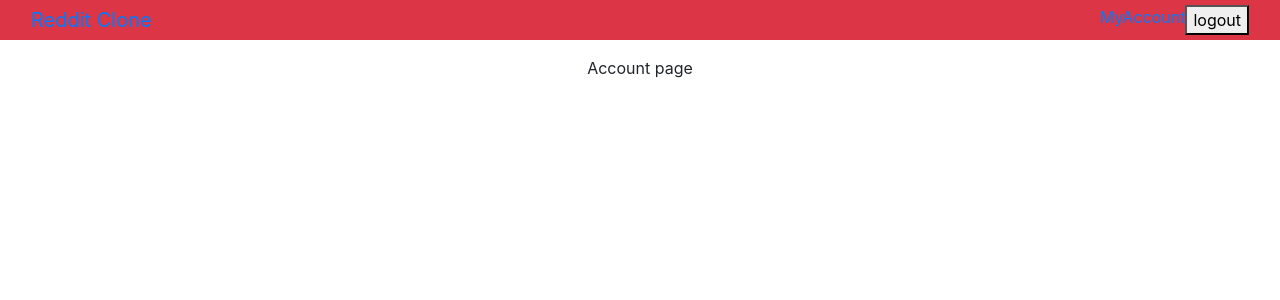
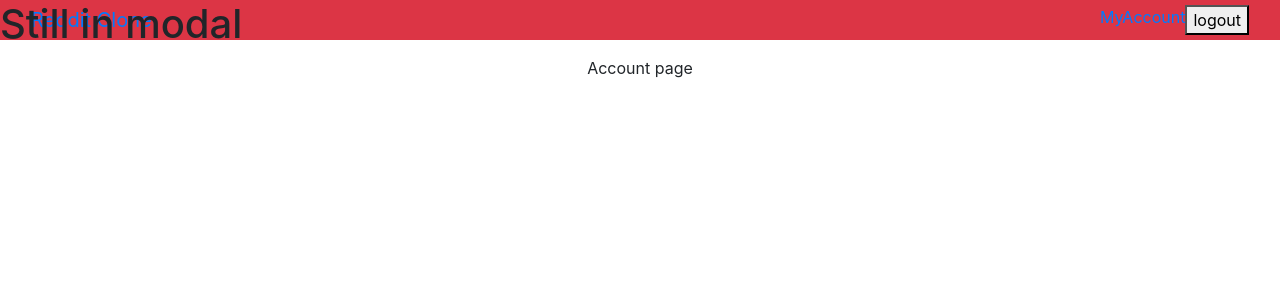
Before and after one commit to CasperCX/Reddit-clone, a React app in the folder client/: page /account in a window 1280 px wide. Shown: the top 300 px of the page. Built offline with nearby package versions, Linux system fonts and the light colour scheme.

Commit message:
commit b4 rewired

```diff
--- a/client/package.json
+++ b/client/package.json
@@ -41,6 +41,7 @@
     "react-router-dom": "^4.3.1",
     "resolve": "1.6.0",
     "style-loader": "0.19.0",
+    "styled-components": "^3.4.5",
     "sw-precache-webpack-plugin": "0.11.4",
     "url-loader": "0.6.2",
     "uuid": "^3.3.2",
@@ -89,6 +90,9 @@
     ]
   },
   "babel": {
+    "plugins": [
+      ["babel-plugin-styled-components"]
+    ],
     "presets": [
       "react-app"
     ]
--- a/client/public/index.html
+++ b/client/public/index.html
@@ -26,6 +26,7 @@
       You need to enable JavaScript to run this app.
     </noscript>
     <div id="root"></div>
+    <div id="portal"></div>
     <!--
       This HTML file is a template.
       If you open it directly in the browser, you will see an empty page.
--- a/client/src/App.js
+++ b/client/src/App.js
@@ -4,6 +4,7 @@ import 'bootstrap/dist/css/bootstrap.min.css';
 import './App.css';
 
 import { Provider }  from './context';
+import Modal from './components/Modal';
 import Header from './components/layout/Header';
 import Posts from './components/Posts';
 import PostView from './components/PostView';
@@ -32,6 +33,9 @@ class App extends Component {
           </Switch>
           </div>
         </Router>
+        <Modal>
+          <h1>Still in modal</h1>
+        </Modal>
       </Provider>
     );
   }
--- /dev/null
+++ b/client/src/components/Modal.js
@@ -0,0 +1,24 @@
+import React, { Component } from 'react';
+import styled from 'styled-components';
+import Portal from './Portal';
+
+export default class Modal extends Component {
+  render() {
+    return (
+      <Portal>
+        <ModalWrapper>
+            {this.props.children}
+        </ModalWrapper>
+      </Portal>
+    )
+  }
+};
+
+const ModalWrapper = styled.div`
+    position: absolute;
+    top: 0;
+    left: 0;
+    height: 100%;
+    width: 100%:
+    background: green;
+`;
--- /dev/null
+++ b/client/src/components/Portal.js
@@ -0,0 +1,26 @@
+import { Component } from 'react';
+import ReactDOM from 'react-dom';
+
+const portalRoot = document.getElementById('portal');
+
+
+export default class Portal extends Component {
+    constructor() {
+        super();
+        this.el = document.createElement('div');
+    };
+
+    componentDidMount = () => {
+        portalRoot.appendChild(this.el);
+    };
+
+    componentWillUnmount = () => {
+        portalRoot.removeChild(this.el);
+    };
+
+
+    render() {
+        const { children } = this.props;
+        return ReactDOM.createPortal(children,  this.el);
+    }
+};
--- a/client/src/components/Posts.js
+++ b/client/src/components/Posts.js
@@ -12,6 +12,7 @@ export class Posts extends Component {
         const sub = this.props.match.params.sub;
         try {
             const posts = await axios.get(`/posts/${sub}`);
+
             //dispatch action to get all posts for current sub param
             dispatch({ type: 'GET_POSTS', payload: posts.data });
         } catch(err) {
```
Also changed, not shown: 2 other files (tests, documents, lock files or other folders).
